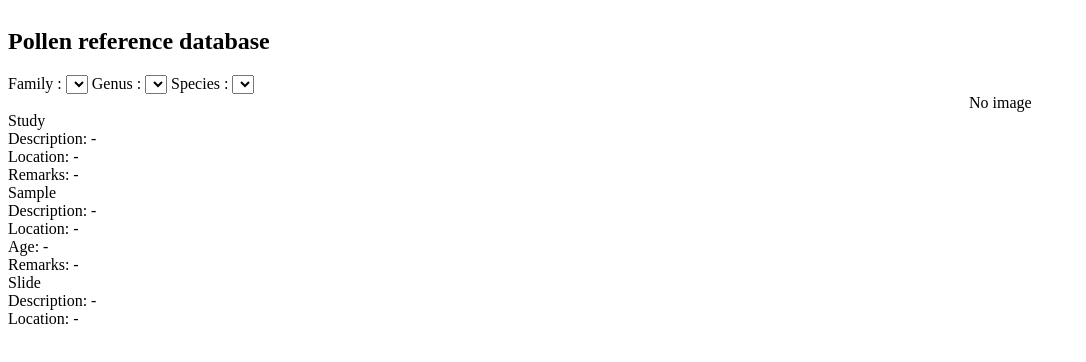
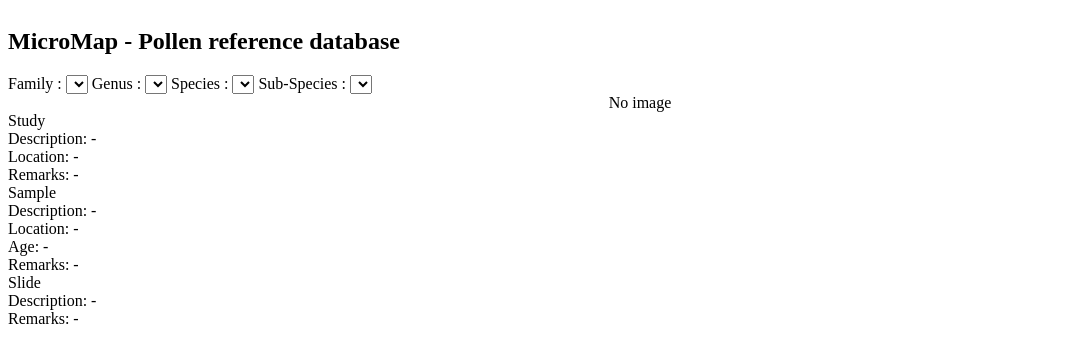
Before and after one commit to gspeed0689/micromap, a website built with webpack: page wwwroot/index.html in a window 1280 px wide. Shown: the whole page, without its empty margins (0-1086 px from the left). Built offline with nearby package versions, Linux system fonts and the light colour scheme; files whose address does not match are found by name.

Commit message:
changes Chris made

```diff
--- a/wwwroot/index.html
+++ b/wwwroot/index.html
@@ -32,9 +32,9 @@
     .grid-container {
       display: grid;
       grid-template-areas:
-        'header header header header header '
-        'main main main main right'
-        'footer footer footer footer footer';
+        'header header'
+        'main right'
+        'footer footer';
     }
 
 
@@ -46,12 +46,13 @@
   <div class="grid-container">
     <div class="item1">
       <div class="header">
-        <h2>Pollen reference database</h2>
+        <h2>MicroMap - Pollen reference database</h2>
       </div>
       <div class="searchbar">
         <span class="font-bold">Family :</span> <select class="btn" id="family-select"></select>
         <span class="font-bold">Genus :</span> <select class="btn" id="genera-select"></select>
         <span class="font-bold">Species :</span> <select class="btn" id="species-select"></select>
+        <span class="font-bold">Sub-Species :</span> <select class="btn" id="sub-species-select"></select>
       </div>
     </div>
 
@@ -87,7 +88,7 @@
           <span class="panel-header">Slide</span><br>
           <span class="item-header">Description: </span><span id="info-slide-description"
             class="item-contents">-</span><br>
-          <span class="item-header">Location: </span><span id="info-slide-location" class="item-contents">-</span>
+          <span class="item-header">Remarks: </span><span id="info-slide-remarks" class="item-contents">-</span>
         </div>
       </div>
     </div>
--- a/wwwroot/src/typescript/pollenbase.ts
+++ b/wwwroot/src/typescript/pollenbase.ts
@@ -113,8 +113,8 @@
 
    infoSpan = document.getElementById('info-slide-description') as HTMLSpanElement;
    infoSpan.textContent = selectedItem.slide.description
-   infoSpan = document.getElementById('info-slide-location') as HTMLSpanElement;
-   infoSpan.textContent = selectedItem.slide.location;
+   infoSpan = document.getElementById('info-slide-remarks') as HTMLSpanElement;
+   infoSpan.textContent = selectedItem.slide.remarks
 
 
   const f: string[] = ['prepared/o_' + c + '/' + c + '_1.png',
```
